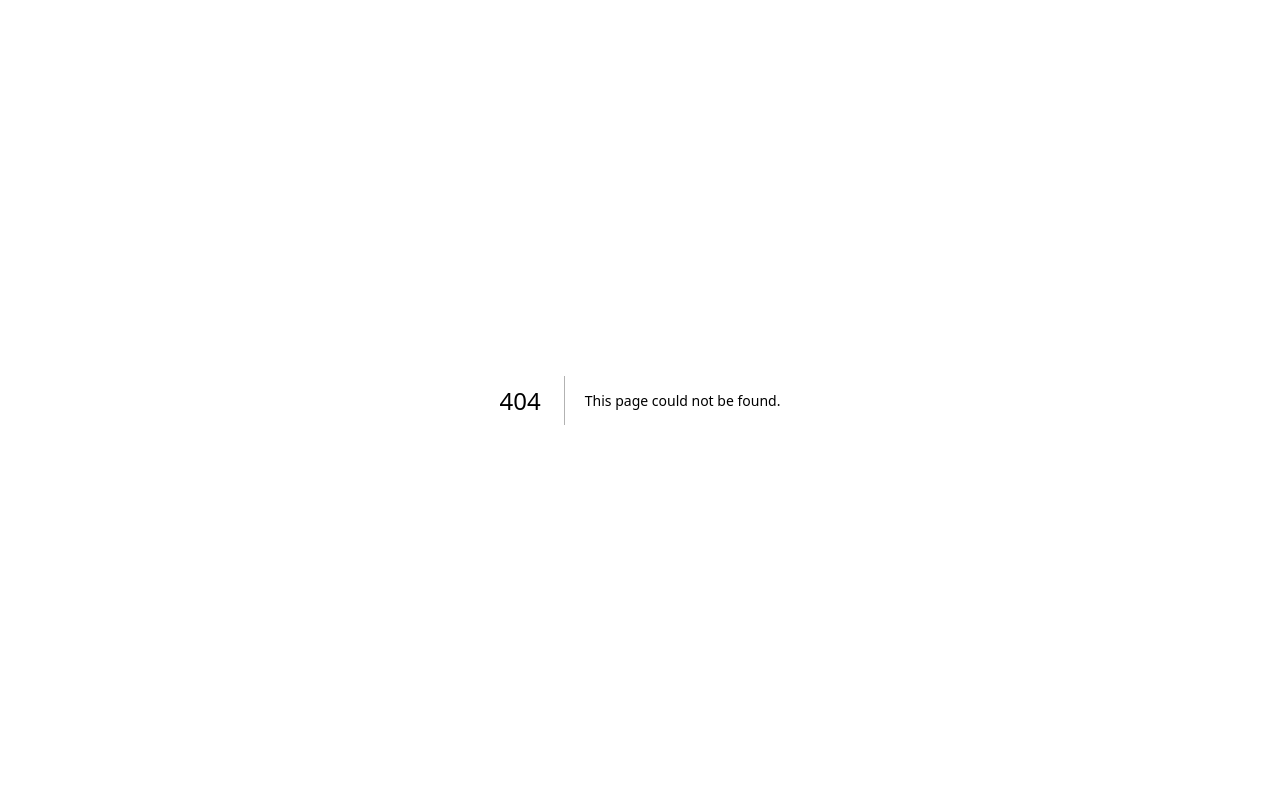
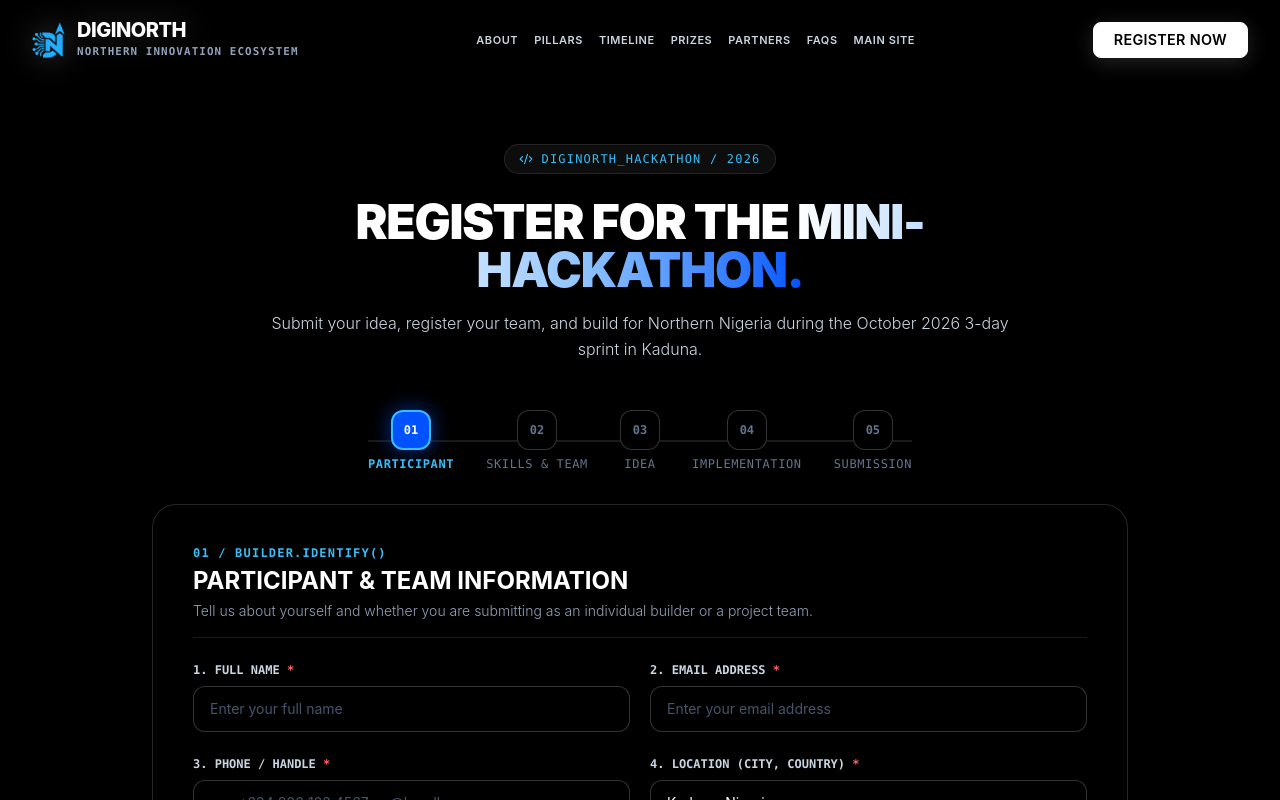
Before and after one commit to iNfix-2/DigiNorth, a Next.js app: page /hackathon/register in a window 1280 px wide. Before the commit this address had no page. Shown: the top 800 px of the page. Built offline with nearby package versions, Linux system fonts and the light colour scheme; a web font is replaced by a local one.

Commit message:
feat: route /hackathon/register seamlessly to 5-step idea and team submission flow

```diff
--- /dev/null
+++ b/app/hackathon/register/page.js
@@ -0,0 +1,33 @@
+"use client";
+
+import Navbar from "@/components/Navbar";
+import Footer from "@/components/Footer";
+import HackathonSubmissionForm from "@/components/HackathonSubmissionForm";
+import { Sparkles, Code2 } from "lucide-react";
+
+export default function HackathonRegisterPage() {
+  return (
+    <main className="min-h-screen bg-black text-white selection:bg-white selection:text-black font-space">
+      <Navbar variant="hackathon" />
+
+      <section className="pt-36 pb-20 px-4 sm:px-6 max-w-5xl mx-auto">
+        <div className="text-center max-w-3xl mx-auto mb-12">
+          <div className="inline-flex items-center gap-2 px-3.5 py-1.5 rounded-full bg-white/5 border border-white/10 text-xs font-mono uppercase tracking-widest text-[#38bdf8] mb-6">
+            <Code2 className="w-3.5 h-3.5" />
+            DIGINORTH_HACKATHON / 2026
+          </div>
+          <h1 className="text-3xl sm:text-5xl font-black uppercase tracking-tight mb-4">
+            Register for the <span className="text-transparent bg-clip-text bg-gradient-to-r from-white via-[#93c5fd] to-[#0052FF]">Mini-Hackathon.</span>
+          </h1>
+          <p className="text-slate-300 text-sm sm:text-base font-light leading-relaxed">
+            Submit your idea, register your team, and build for Northern Nigeria during the October 2026 3-day sprint in Kaduna.
+          </p>
+        </div>
+
+        <HackathonSubmissionForm />
+      </section>
+
+      <Footer />
+    </main>
+  );
+}
```
